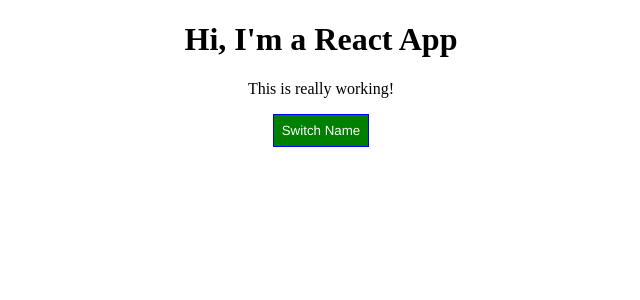
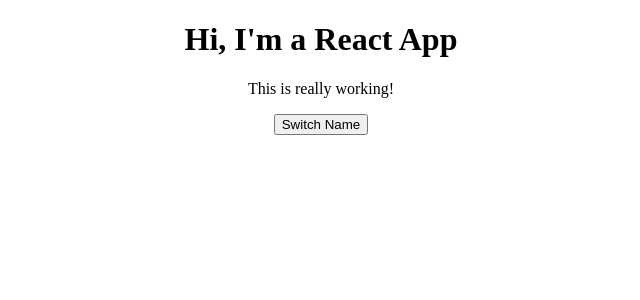
Before and after one commit to Tetsumote/udemy-CSSmodule, a React (Create React App) app: page / in a window 1280 px wide. Shown: the top 300 px of the page, without its empty margins (319-959 px from the left). Built offline with nearby package versions, Linux system fonts and the light colour scheme.

Commit message:
add Module CSS

```diff
--- a/src/App.css
+++ b/src/App.css
@@ -7,7 +7,7 @@
 .bold {
   font-weight: bold;
 }
-.button {
+.Button {
   background-color: green;
   color: white;
   font-family: "Helvetica";
@@ -15,7 +15,7 @@
   padding: 8px;
   cursor: pointer;
 }
-.button:hover {
+.Button:hover {
   background-color: lightgreen;
   color: #000;
 }
--- a/src/App.js
+++ b/src/App.js
@@ -1,21 +1,6 @@
 import React, { Component } from "react";
-import styled from "styled-components";
-import "./App.css";
+import classes from "./App.css";
 import Person from "./Person/Person";
-
-const StyledButton = styled.button`
-  background-color: ${props => (props.alt ? "red" : "green")};
-  color: white;
-  font-family: "Helvetica";
-  border: 1px solid blue;
-  padding: 8px;
-  cursor: pointer;
-
-  &:hover {
-    background-color: ${props => (props.alt ? "salmon" : "lightgreen")};
-    color: #000;
-  }
-`;
 
 class App extends Component {
   state = {
@@ -90,11 +75,7 @@
       <div className="App">
         <h1>Hi, I'm a React App</h1>
         <p className={classes.join(" ")}>This is really working!</p>
-        <button
-          className="button"
-          alt={this.state.showPersons}
-          onClick={this.togglePersonsHandler}
-        >
+        <button className={classes.Button} onClick={this.togglePersonsHandler}>
           Switch Name
         </button>
         {persons}
```
